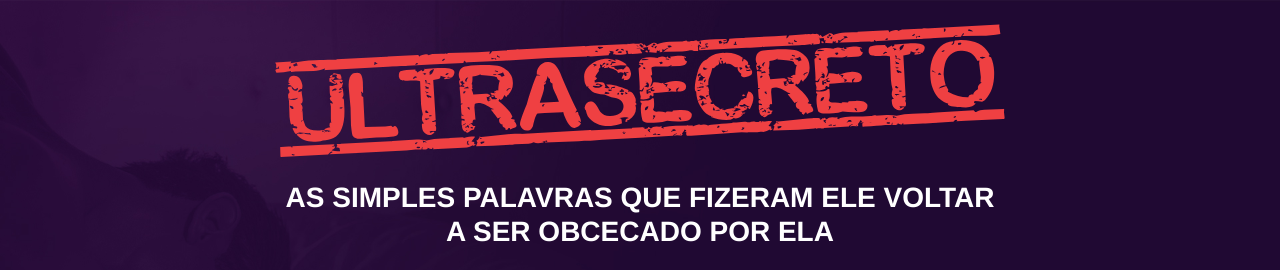
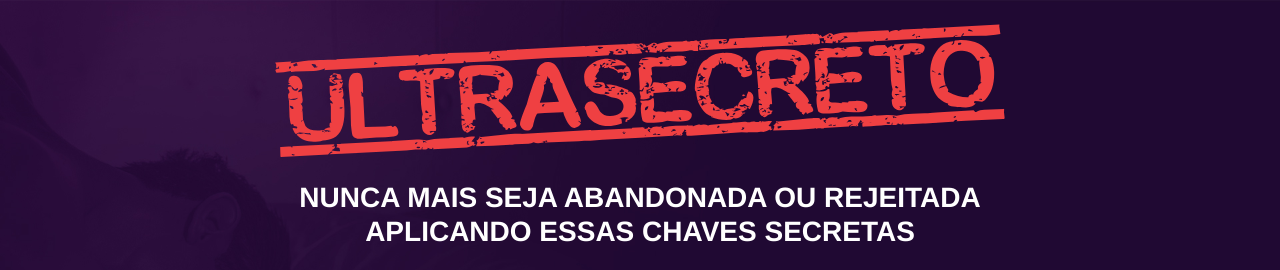
Before and after one commit to tonadela/chavessecretas.online, a plain HTML site: page index.html in a window 1280 px wide. Shown: the top 270 px of the page. Drawn offline with nearby package versions, Linux system fonts and the light colour scheme.

Commit message:
Update index.html

```diff
--- a/index.html
+++ b/index.html
@@ -38,7 +38,7 @@
             <img class="img-fluid" src="./assets/img/ultrasecreto.svg">
 
             <!-- Headline -->
-            <h3 class="my-4"><b>AS SIMPLES PALAVRAS QUE FIZERAM ELE VOLTAR A SER OBCECADO POR ELA</b></h3>
+            <h3 class="my-4"><b>NUNCA MAIS SEJA ABANDONADA OU REJEITADA APLICANDO ESSAS CHAVES SECRETAS</b></h3>
 
             <!-- VSL -->
             <iframe src="https://player.vimeo.com/video/686908318?h=ca7015f3db" width="640" height="360" frameborder="0" allow="autoplay; fullscreen" allowfullscreen></iframe>
```
